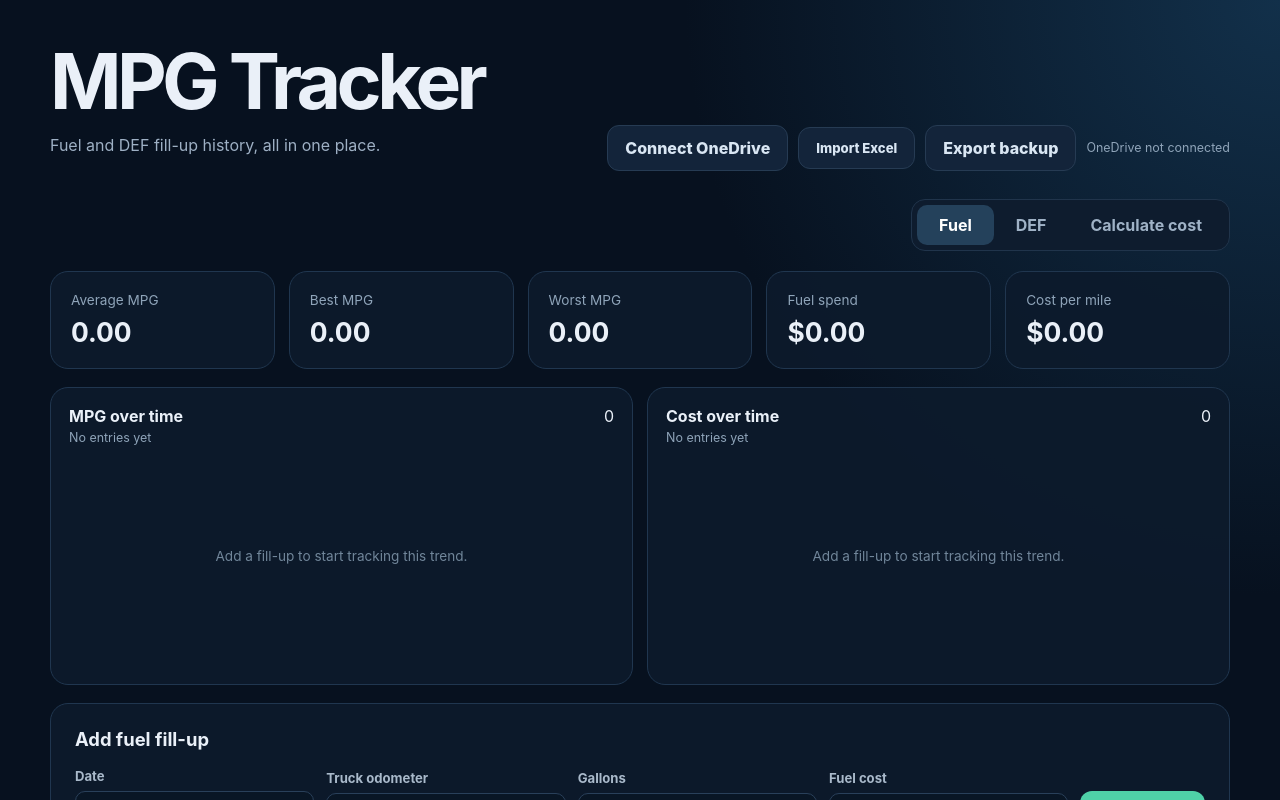
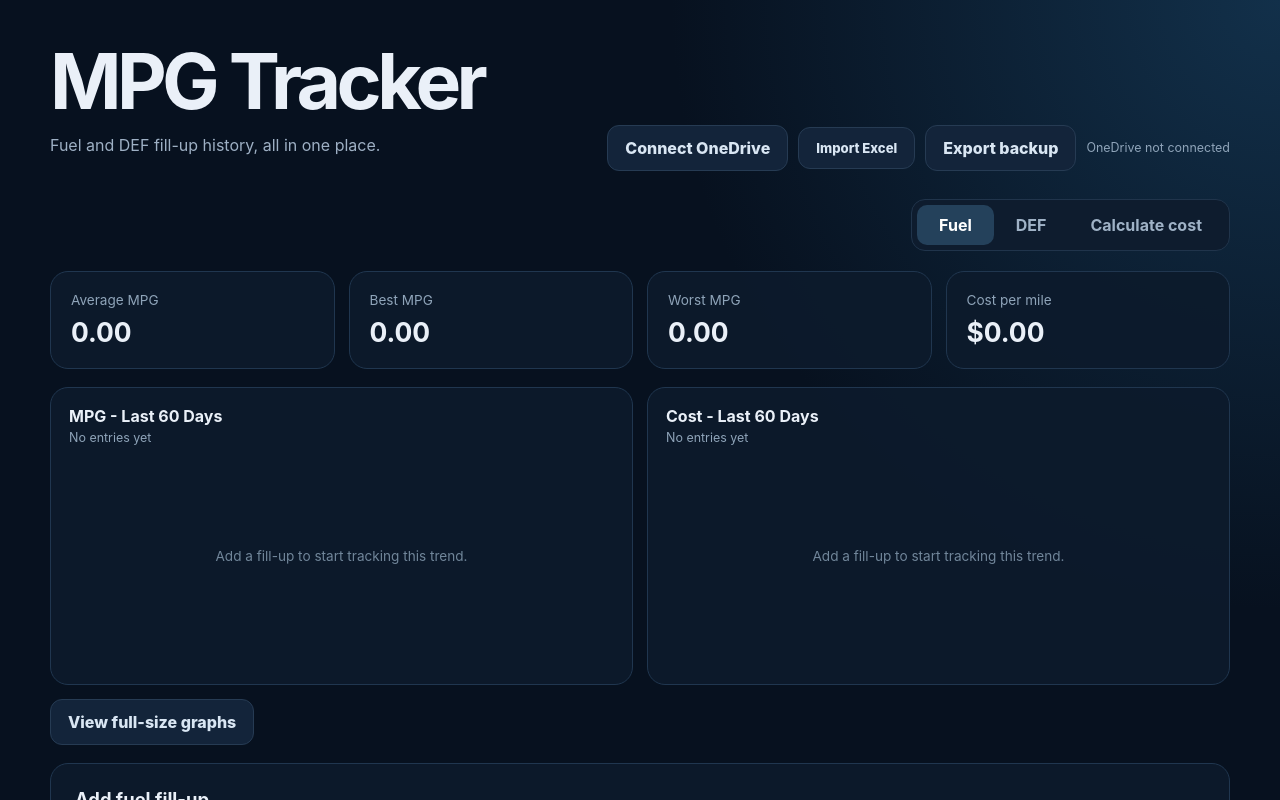
Before and after one commit to JedWestover/the-boss-mpg-tracker, a React (Vite) app: page / in a window 1280 px wide. Shown: the top 800 px of the page. Built offline with nearby package versions, Linux system fonts and the light colour scheme.

Commit message:
Graph labels

```diff
--- a/src/main.jsx
+++ b/src/main.jsx
@@ -116,6 +116,13 @@ function calc(rows) {
 function currentCostPerMile(rows) {
   return [...rows].reverse().find((row) => row.costMile > 0)?.costMile || 0;
 }
+function recentRows(rows, amount, unit = "days") {
+  const cutoff = new Date();
+  cutoff.setHours(0, 0, 0, 0);
+  if (unit === "months") cutoff.setMonth(cutoff.getMonth() - amount);
+  else cutoff.setDate(cutoff.getDate() - amount);
+  return rows.filter((row) => new Date(`${row.date}T00:00:00`) >= cutoff);
+}
 function Summary({ rows, type }) {
   const totalMiles = rows.reduce((s, r) => s + r.distance, 0),
     gallons = rows.reduce((s, r) => s + r.gallons, 0),
@@ -143,10 +150,6 @@ function Summary({ rows, type }) {
             <span>Worst MPG</span>
             <b>{num(worst)}</b>
           </article>
-          <article>
-            <span>Fuel spend</span>
-            <b>{money.format(cost)}</b>
-          </article>
             <article>
               <span>Cost per mile</span>
               <b>{money.format(costPerMile)}</b>
@@ -167,10 +170,6 @@ function Summary({ rows, type }) {
             <b>{num(gallons, 2)}</b>
           </article>
           <article>
-            <span>Total cost</span>
-            <b>{money.format(cost)}</b>
-          </article>
-          <article>
             <span>Cost per mile</span>
             <b>{money.format(costPerMile)}</b>
           </article>
@@ -180,20 +179,14 @@ function Summary({ rows, type }) {
   );
 }
 function TrendChart({ rows, title, field, color, format, axisFormat = format }) {
-  const [zoom, setZoom] = useState(1),
-    [viewX, setViewX] = useState(0),
-    [viewY, setViewY] = useState(0),
-    [drag, setDrag] = useState(null),
-    [hover, setHover] = useState(null);
+  const [hover, setHover] = useState(null);
   const values = rows.map((r) => Number(r[field]) || 0),
     max = Math.max(...values, 1),
     min = Math.min(...values, 0),
     range = max - min || 1,
     width = 640,
     height = 220,
-    pad = { top: 18, right: 18, bottom: 34, left: 96 },
-    visibleWidth = width / zoom,
-    visibleHeight = height / zoom;
+    pad = { top: 18, right: 18, bottom: 34, left: 96 };
   const points = rows.map((r, i) => {
     const x =
       rows.length === 1
@@ -214,48 +207,6 @@ function TrendChart({ rows, title, field, color, format, axisFormat = format })
       points.length > 1
         ? `${pad.left},${height - pad.bottom} ${points.map((p) => `${p.x},${p.y}`).join(" ")} ${points.at(-1).x},${height - pad.bottom}`
         : "";
-  const setZoomLevel = (nextZoom) => {
-    const next = Math.max(1, Math.min(4, nextZoom));
-    setZoom(next);
-    setViewX(
-      Math.min(width - visibleWidth, Math.max(0, (width - width / next) / 2)),
-    );
-    setViewY(
-      Math.min(
-        height - visibleHeight,
-        Math.max(0, (height - height / next) / 2),
-      ),
-    );
-  };
-  const resetView = () => {
-    setZoom(1);
-    setViewX(0);
-    setViewY(0);
-  };
-  const pan = (e) => {
-    if (!drag) return;
-    const rect = e.currentTarget.getBoundingClientRect(),
-      scaleX = visibleWidth / rect.width,
-      scaleY = visibleHeight / rect.height;
-    setViewX(
-      Math.max(
-        0,
-        Math.min(
-          width - visibleWidth,
-          drag.viewX - (e.clientX - drag.x) * scaleX,
-        ),
-      ),
-    );
-    setViewY(
-      Math.max(
-        0,
-        Math.min(
-          height - visibleHeight,
-          drag.viewY - (e.clientY - drag.y) * scaleY,
-        ),
-      ),
-    );
-  };
   return (
     <article className="chart">
       <div className="chartHead">
@@ -263,52 +214,12 @@ function TrendChart({ rows, title, field, color, format, axisFormat = format })
           <h3>{title}</h3>
           <span>{rows.length ? "Per fill-up" : "No entries yet"}</span>
         </div>
-        {rows.length && (
-          <div style={{ display: "flex", gap: "6px" }}>
-            <button
-              className="button secondary"
-              style={{ padding: "5px 9px" }}
-              type="button"
-              onClick={() => setZoomLevel(zoom / 1.25)}
-              aria-label="Zoom out"
-            >
-              −
-            </button>
-            <button
-              className="button secondary"
-              style={{ padding: "5px 9px" }}
-              type="button"
-              onClick={() => setZoomLevel(zoom * 1.25)}
-              aria-label="Zoom in"
-            >
-              +
-            </button>
-            <button
-              className="button secondary"
-              style={{ padding: "5px 9px" }}
-              type="button"
-              onClick={resetView}
-            >
-              Reset
-            </button>
-          </div>
-        )}
       </div>
       {rows.length ? (
         <svg
-          viewBox={`${viewX} ${viewY} ${visibleWidth} ${visibleHeight}`}
+          viewBox={`0 0 ${width} ${height}`}
           role="img"
           aria-label={title}
-          style={{ cursor: zoom > 1 ? "grab" : "default", touchAction: "none" }}
-          onPointerDown={(e) => {
-            if (zoom > 1) {
-              e.currentTarget.setPointerCapture(e.pointerId);
-              setDrag({ x: e.clientX, y: e.clientY, viewX, viewY });
-            }
-          }}
-          onPointerMove={pan}
-          onPointerUp={() => setDrag(null)}
-          onPointerCancel={() => setDrag(null)}
         >
           <line
             className="axis"
@@ -414,12 +325,24 @@ function TrendChart({ rows, title, field, color, format, axisFormat = format })
     </article>
   );
 }
-function Trends({ rows, type }) {
+function Trends({
+  rows,
+  type,
+  onViewAll,
+  className = "",
+  periodLabel = "Lifetime",
+  efficiencyTitle,
+}) {
   return (
-    <section className="trends">
+    <section className={`trends ${className}`}>
       <TrendChart
         rows={rows}
-        title={type === "fuel" ? "MPG over time" : "DEF efficiency over time"}
+        title={
+          efficiencyTitle ||
+            (type === "fuel"
+              ? `MPG - ${periodLabel}`
+              : `DEF - MPG - ${periodLabel}`)
+        }
         field="efficiency"
         color="#4fd1a8"
         format={(v) => (type === "fuel" ? `${num(v)} MPG` : `${num(v)} mi/gal`)}
@@ -427,11 +350,20 @@ function Trends({ rows, type }) {
       />
       <TrendChart
         rows={rows}
-        title="Cost over time"
+        title={`Cost - ${periodLabel}`}
         field="cost"
         color="#f0b35b"
         format={(v) => money.format(v)}
       />
+      {onViewAll && (
+        <button
+          className="button secondary graphLink"
+          type="button"
+          onClick={onViewAll}
+        >
+          View full-size graphs
+        </button>
+      )}
     </section>
   );
 }
@@ -442,6 +374,8 @@ function CostCalculator({ fuelRows, defRows, onBack }) {
   const defCostPerMile = currentCostPerMile(defRows);
   const fuelCost = tripMiles * fuelCostPerMile;
   const combinedCost = tripMiles * (fuelCostPerMile + defCostPerMile);
+  const totalFuelSpend = fuelRows.reduce((sum, row) => sum + row.cost, 0);
+  const totalDefSpend = defRows.reduce((sum, row) => sum + row.cost, 0);
 
   return (
     <>
@@ -476,6 +410,27 @@ function CostCalculator({ fuelRows, defRows, onBack }) {
           <b>{money.format(combinedCost)}</b>
         </article>
       </div>
+      <div className="cards lifetimeSummary">
+        <article>
+          <span>Total Fuel Spend</span>
+          <b>{money.format(totalFuelSpend)}</b>
+        </article>
+        <article>
+          <span>Total DEF Spend</span>
+          <b>{money.format(totalDefSpend)}</b>
+        </article>
+      </div>
+      <section className="panel fullGraphs">
+        <h2>Lifetime graphs</h2>
+        <section className="graphGroup">
+          <h3>Fuel</h3>
+          <Trends rows={fuelRows} type="fuel" className="fullGraphTrends" />
+        </section>
+        <section className="graphGroup">
+          <h3>DEF</h3>
+          <Trends rows={defRows} type="def" className="fullGraphTrends" />
+        </section>
+      </section>
     </>
   );
 }
@@ -798,7 +753,19 @@ function App() {
         </button>
       </nav>
       <Summary rows={rows} type={tab} />
-      <Trends rows={rows} type={tab} />
+      <Trends
+        rows={
+          tab === "def"
+            ? recentRows(rows, 6, "months")
+            : recentRows(rows, 60)
+        }
+        type={tab}
+        onViewAll={() => setScreen("calculator")}
+        periodLabel={tab === "def" ? "Last 6 Months" : "Last 60 Days"}
+        efficiencyTitle={
+          tab === "def" ? "DEF - MPG - Last 6 Months" : undefined
+        }
+      />
       <section className="panel">
         <h2>Add {tab === "fuel" ? "fuel" : "DEF"} fill-up</h2>
         <form onSubmit={add}>
```
Also changed, not shown: src/styles.css, 1 other file (tests, documents, lock files or other folders).
